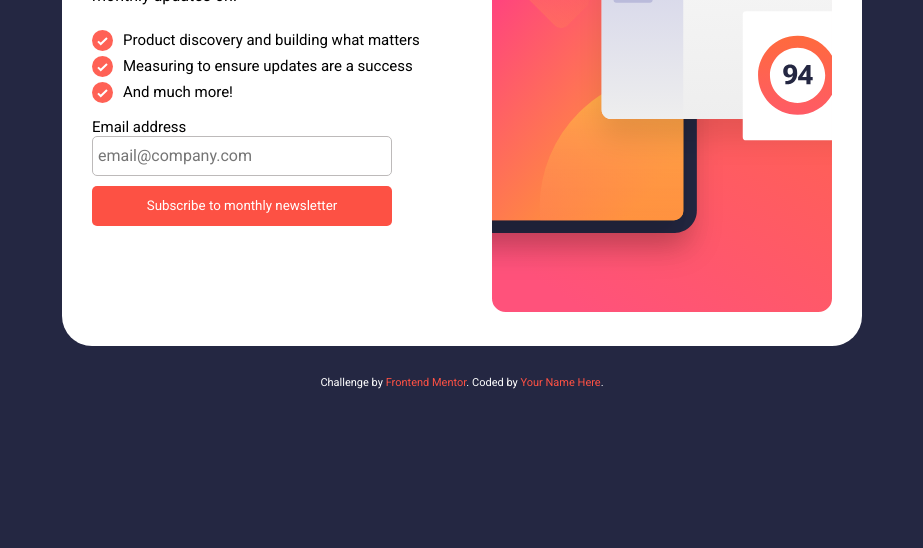
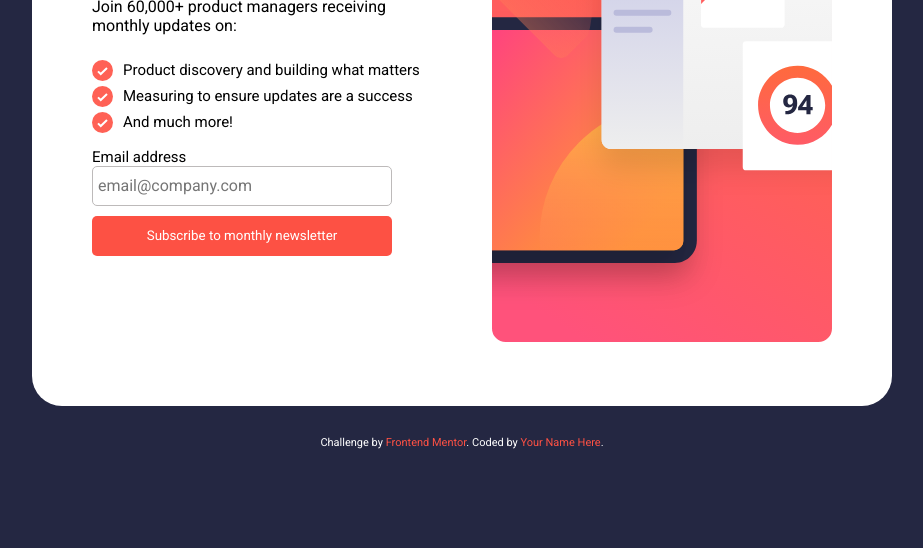
Before and after one commit to Renandx10/newsletter-sign-up-with-success-message-main, a plain HTML site: page index.html in a window 1280 px wide. Shown: the part 252-800 px from the top of the page, without its empty margins (178-1101 px from the left). Drawn offline with Linux system fonts and the light colour scheme.

Commit message:
alterações

```diff
--- a/assets/style/style.css
+++ b/assets/style/style.css
@@ -19,6 +19,15 @@ body {
 }
 
 main {
+    display: flex;
+    align-items: center;
+    justify-content: center;
+    background-color: white;
+    border-radius: 30px;
+    margin: 30px;
+}
+
+#conteudo {
     display: flex;
     align-items: center;
     justify-content: center;
--- a/index.html
+++ b/index.html
@@ -15,7 +15,8 @@
 
 
 
-  <main id="conteudo">
+  <main >
+    <article id="conteudo">
       <section class="sessao01">
         <h1 class="titulo">Stay updated!</h1>
         <p class="sub-titulo">Join 60,000+ product managers receiving monthly updates on:</p>
@@ -33,14 +34,12 @@
         <button class="botao-confirma" onclick="validarEmail()">Subscribe to monthly newsletter</button>
 
       </section>
-
       <section class="sessao02">
         <img src="assets/images/illustration-sign-up-desktop.svg" alt="">
       </section>
+    </article>
 
-  </main>
-
-  <div id="sucesso" class="card">
+     <article id="sucesso" class="card">
     <img src="assets/images/icon-success.svg" alt="">
 
     <h1>Thanks for <br> subscribing!</h1>
@@ -49,9 +48,9 @@
       Please open it and click the button inside to confirm your subscription.
     </p>
     <button id="voltar" onclick="voltar()">Dismiss message</button>
-  </div>
+  </article>
 
-
+  </main>
 
   <footer>
     <div class="attribution">
```
Lines whose indentation alone changed are shown as unchanged.
